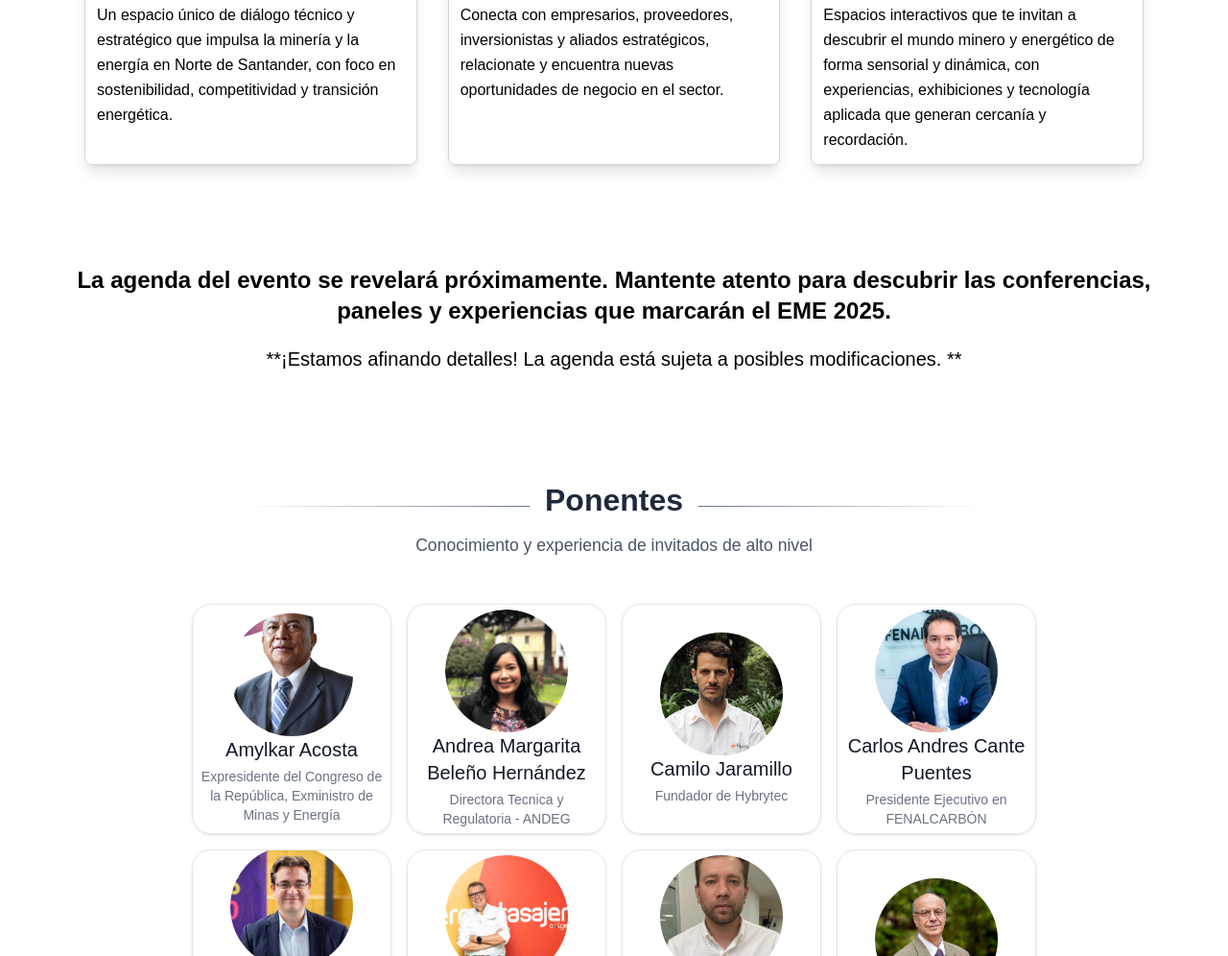
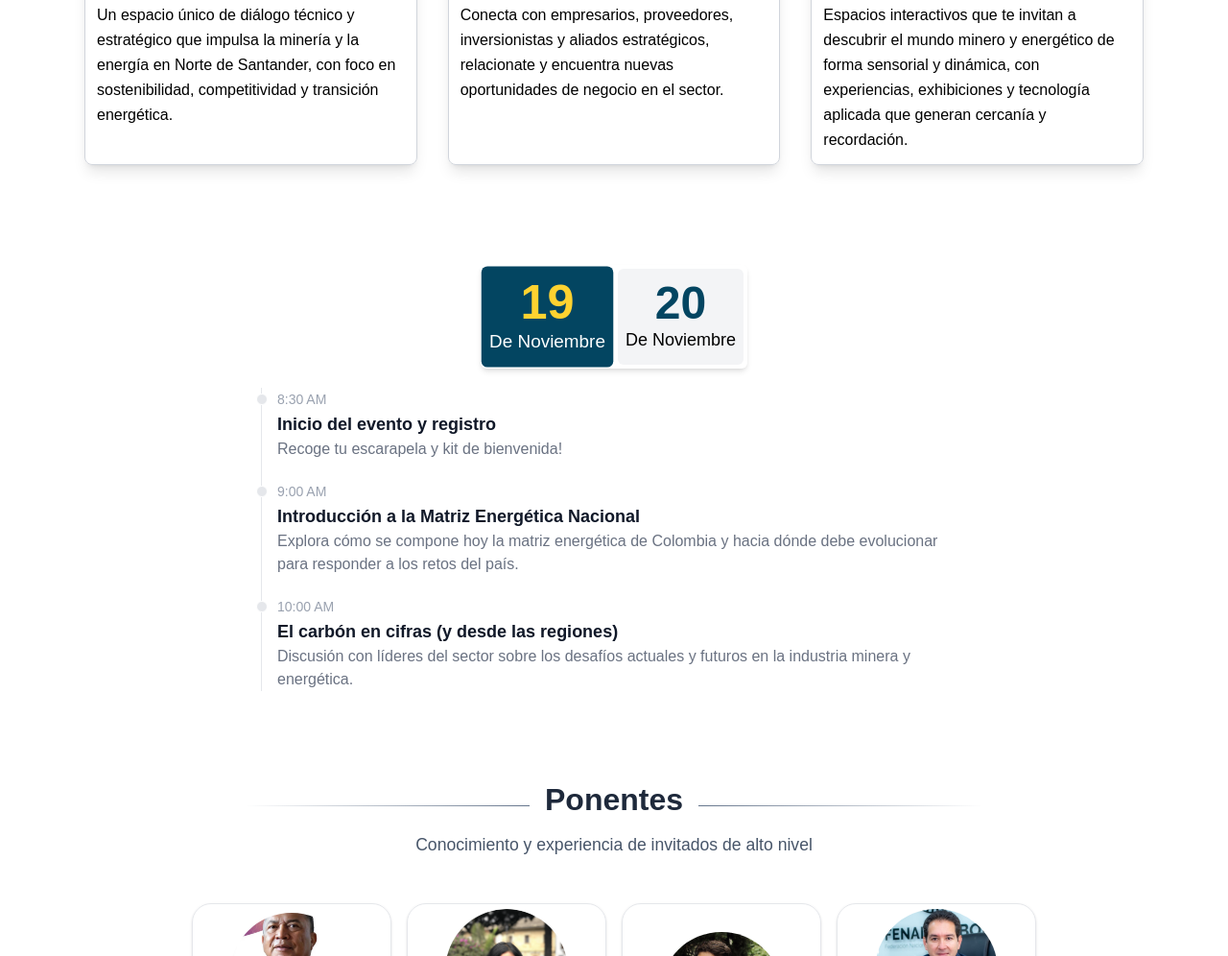
Before and after one commit to joferrer/eventoMineroEME, an Astro site: page / in a window 1280 px wide. Shown: the part 1409-2405 px from the top of the page at 96% size. Built offline with nearby package versions, Linux system fonts and the light colour scheme; Astro itself is replaced by a stand-in of ours; a web font is replaced by a local one.

Commit message:
feact: funcionalidad de la agenda 1. El componente que permite ver la agenda y cambiar de días está listo. Se queda pendiente es de la versión final de  la agenda para su publicación

```diff
--- /dev/null
+++ b/src/components/agenda/AgendaComponent.astro
@@ -0,0 +1,12 @@
+---
+/**
+ * Este componente agrupa los tabs y la timeline de la agenda. Ambos componentes crean HTMLElements que se comunican mediante atributos aria-selected. Por favor, no eliminar ni modificar dichos atributos sin antes revisar la lógica de comunicación entre ambos componentes.
+ */
+import AgendaTabs from "./AgendaTabs.astro";
+import AgendaTimeline from "./AgendaTimeline.astro";
+---
+
+<div>
+    <AgendaTabs />
+    <AgendaTimeline />
+</div>
--- /dev/null
+++ b/src/components/agenda/AgendaTabs.astro
@@ -0,0 +1,57 @@
+<div id="agenda-tab" class="flex justify-center mt-10" >
+    <ul class="flex gap-2 shadow-md rounded-md overflow-hidden p-1">
+        <li>
+            <button
+                aria-selected="true"
+                class:list={[
+                    "group px-2 py-3 bg-gray-100 flex flex-col items-center rounded-md cursor-pointer transition-all duration-300",
+                    "hover:bg-[#034561] hover:text-white",
+                    "aria-selected:bg-[#034561] aria-selected:text-white aria-selected:scale-105",
+                ]}
+            >
+                <span
+                    class:list={[
+                        "text-5xl font-bold text-[#034561]",
+                        "group-hover:text-amber-300",
+                        "group-aria-selected:text-amber-300 "
+                    ]}>19</span
+                >
+                <span class="text-lg">De Noviembre</span>
+            </button>
+        </li>
+        <li>
+           <button
+                class:list={[
+                    "group px-2 py-3 bg-gray-100 flex flex-col items-center rounded-md cursor-pointer transition-all duration-300",
+                    "hover:bg-[#034561] hover:text-white",
+                    "aria-selected:bg-[#034561] aria-selected:text-white aria-selected:scale-105",
+                ]}
+            >
+                <span
+                    class:list={[
+                        "text-5xl font-bold text-[#034561]",
+                        "group-hover:text-amber-300",
+                        "group-aria-selected:text-amber-300 "
+                    ]}>20</span
+                >
+                <span class="text-lg">De Noviembre</span>
+            </button>
+        </li>
+    </ul>
+</div>
+
+<script>
+
+    const buttons = document.querySelectorAll('button');
+
+  buttons.forEach(btn => {
+    btn.addEventListener('click', () => {
+      // 1️⃣ Desmarcar todos
+      buttons.forEach(b => b.setAttribute('aria-selected', 'false'));
+      // 2️⃣ Marcar el clicado
+      btn.setAttribute('aria-selected', 'true');
+
+
+    });
+  });
+</script>
--- /dev/null
+++ b/src/components/agenda/AgendaTimeline.astro
@@ -0,0 +1,114 @@
+---
+interface Evento {
+    hora: string;
+    titulo: string;
+    descripcion: string;
+}
+
+const eventosDia1: Evento[] = [
+    {
+        hora: "8:30 AM",
+        titulo: "Inicio del evento y registro",
+        descripcion: "Recoge tu escarapela y kit de bienvenida!",
+    },
+    {
+        hora: "9:00 AM",
+        titulo: "Introducción a la Matriz Energética Nacional",
+        descripcion:
+            "Explora cómo se compone hoy la matriz energética de Colombia y hacia dónde debe evolucionar para responder a los retos del país.",
+    },
+    {
+        hora: "10:00 AM",
+        titulo: "El carbón en cifras (y desde las regiones)",
+        descripcion:
+            "Discusión con líderes del sector sobre los desafíos actuales y futuros en la industria minera y energética.",
+    },
+];
+
+const eventosDia2: Evento[] = [
+    {
+        hora: "8:30 AM",
+        titulo: "Desayuno de networking",
+        descripcion:
+            "Conecta con otros profesionales del sector mientras disfrutas de un desayuno.",
+    },
+    {
+        hora: "9:00 AM",
+        titulo: "Taller práctico: Innovaciones tecnológicas",
+        descripcion:
+            "Participa en un taller interactivo sobre las últimas tecnologías aplicadas a la minería y energía.",
+    },
+    {
+        hora: "10:30 AM",
+        titulo: "Cierre y conclusiones",
+        descripcion: "Resumen de los puntos clave del evento y próximos pasos.",
+    },
+];
+---
+
+<div id="agenda-timeline">
+    <div aria-selected="true" class:list={["hidden aria-selected:block"]}>
+        <ol class="mt-5 relative border-s border-gray-200 dark:border-gray-700">
+            {
+                eventosDia1.map((evento) => (
+                    <li class="mb-5 ms-4">
+                        <div class="absolute w-3 h-3 bg-gray-200 rounded-full mt-1.5 -start-1.5 border border-white dark:border-gray-900 dark:bg-gray-700"></div>
+                        <time class="mb-1 text-sm font-normal leading-none text-gray-400 dark:text-gray-500">
+                            {evento.hora}
+                        </time>
+                        <h3 class="text-lg font-semibold text-gray-900 dark:text-white">
+                            {evento.titulo}
+                        </h3>
+                        <p class="mb-4 text-base font-normal text-gray-500 dark:text-gray-400">
+                            {evento.descripcion}
+                        </p>
+                    </li>
+                ))
+            }
+        </ol>
+    </div>
+    <div class:list={["hidden aria-selected:block"]}>
+        <ol class="mt-5 relative border-s border-gray-200 dark:border-gray-700">
+            {
+                eventosDia2.map((evento) => (
+                    <li class="mb-5 ms-4">
+                        <div class="absolute w-3 h-3 bg-gray-200 rounded-full mt-1.5 -start-1.5 border border-white dark:border-gray-900 dark:bg-gray-700"></div>
+                        <time class="mb-1 text-sm font-normal leading-none text-gray-400 dark:text-gray-500">
+                            {evento.hora}
+                        </time>
+                        <h3 class="text-lg font-semibold text-gray-900 dark:text-white">
+                            {evento.titulo}
+                        </h3>
+                        <p class="mb-4 text-base font-normal text-gray-500 dark:text-gray-400">
+                            {evento.descripcion}
+                        </p>
+                    </li>
+                ))
+            }
+        </ol>
+    </div>
+</div>
+
+<script>
+    const agendaTab = document.getElementById("agenda-tab");
+    const agendaButtons = agendaTab?.querySelectorAll("button");
+    const agendaTimeline = document.getElementById("agenda-timeline");
+    const agendaTimelineItems = agendaTimeline?.querySelectorAll(":scope > div");
+    console.log(agendaTimelineItems?.length);
+    let fechaSeleccionada = 0;
+
+    agendaButtons?.forEach((btn, index) => {
+        btn.addEventListener("click", () => {
+            fechaSeleccionada = index;
+
+            // Actualizar la visibilidad de los items del timeline
+            agendaTimelineItems?.forEach((item, itemIndex) => {
+                if (itemIndex === fechaSeleccionada) {
+                    item.setAttribute("aria-selected", "true");
+                } else {
+                    item.removeAttribute("aria-selected");
+                }
+            });
+        });
+    });
+</script>
--- a/src/components/slice/Agenda.astro
+++ b/src/components/slice/Agenda.astro
@@ -1,9 +1,10 @@
 ---
+import AgendaComponent from "../agenda/AgendaComponent.astro";
+
 ---
-<section class="dark:bg-[#0f0f1a] py-20">
-    <div class="container mx-auto px-4 text-center max-w-6xl ">
 
-    <p class="text-2xl font-bold dark:text-amber-300">La agenda del evento se revelará próximamente. Mantente atento para descubrir las conferencias, paneles y experiencias que marcarán el EME 2025.</p>
-    <p class="text-xl font-light dark:text-white mt-5">**¡Estamos afinando detalles! <strong class="dark:text-slate-200 font-normal">La agenda está sujeta a posibles modificaciones.</strong> ** </p>
-</div>
+<section class="dark:bg-[#0f0f1a] py-10">
+    <div class="container mx-auto px-4 max-w-3xl">
+       <AgendaComponent />
+    </div>
 </section>
```
